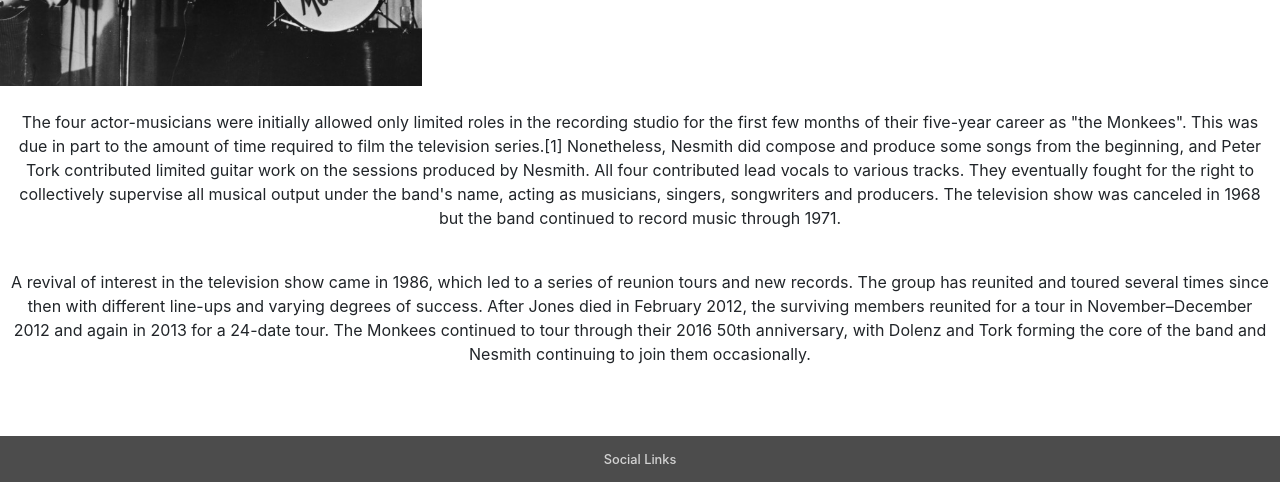
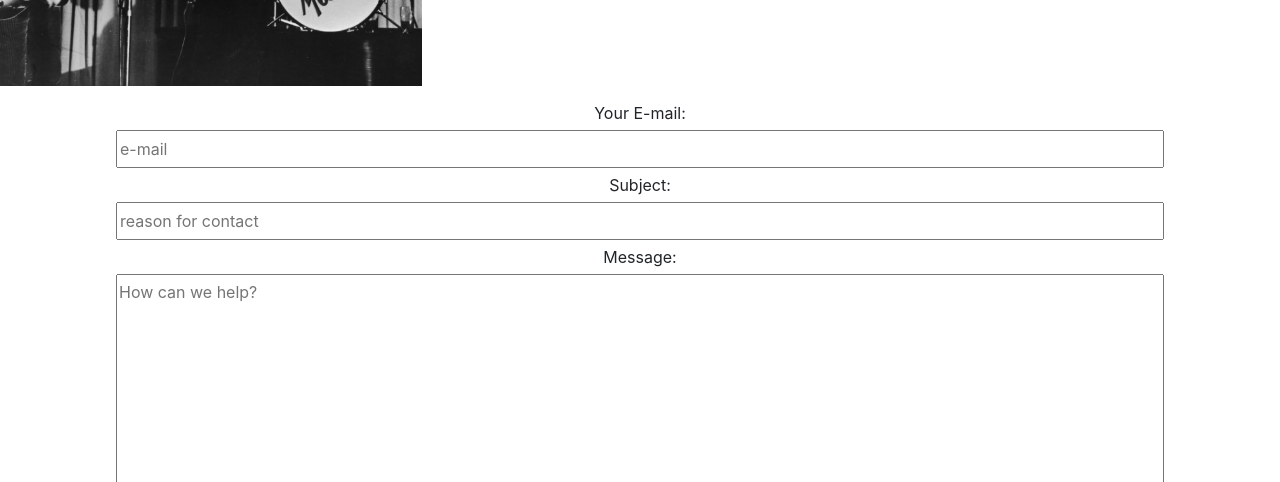
Before and after one commit to Code-Institute-Submissions/The-Monkees-13, a plain HTML site: page contact.html in a window 1280 px wide. Shown: the part 264-746 px from the top of the page. Drawn offline with nearby package versions, Linux system fonts and the light colour scheme.

Commit message:
contact form

```diff
--- a/assets/CSS/main.css
+++ b/assets/CSS/main.css
@@ -182,7 +182,7 @@
 /*page layout*/
 
 .position-one p {
-    padding: 0 1.5rem;
+    padding: 1.5rem 1.5rem 0;
 }
 
 .position-two p {
@@ -196,7 +196,25 @@
     height: 350px;
 }
 
+/*contact form*/
 
+form {
+    margin: 15px 0;
+}
+
+form input, form textarea {
+    width: 80%;
+    padding: 5px 2px;
+    margin: 5px 0;
+}
+
+form input[type="submit"] {
+    width: 40%;
+}
+
+form label {
+    margin-bottom: 0;
+}
 
 /*Queries*/
 
--- a/contact.html
+++ b/contact.html
@@ -78,6 +78,7 @@
                                     Wedding? Birthday? Bar Mitzvah? Doesn't matter! We can be there to bring
                                     you the best live entertainment you can get, rock!
                                 </p>
+                                <p>So for all your contact needs just fill out the form below and we'll be in touch!</p>
                             </div>
                         </div>
                     </div>
@@ -85,16 +86,15 @@
                     <div class="row">
                         <div class="col-sm">
                             <div class="position-two">
-                            <p>The four actor-musicians were initially allowed only limited roles in the recording studio for the first few months of their five-year career as "the Monkees".
-                                 This was due in part to the amount of time required to film the television series.[1] Nonetheless, Nesmith did compose and produce some songs from the beginning,
-                                 and Peter Tork contributed limited guitar work on the sessions produced by Nesmith. All four contributed lead vocals to various tracks.
-                                 They eventually fought for the right to collectively supervise all musical output under the band's name, acting as musicians, singers, songwriters and producers.
-                                 The television show was canceled in 1968 but the band continued to record music through 1971.</p>
-
-                            <p>A revival of interest in the television show came in 1986, which led to a series of reunion tours and new records.
-                                 The group has reunited and toured several times since then with different line-ups and varying degrees of success.
-                                 After Jones died in February 2012, the surviving members reunited for a tour in November–December 2012 and again in 2013 for a 24-date tour.
-                                 The Monkees continued to tour through their 2016 50th anniversary, with Dolenz and Tork forming the core of the band and Nesmith continuing to join them occasionally.</p>
+                                <form action="#">
+                                    <label for="e-mail">Your E-mail: </label><br>
+                                    <input type="e-mail" name="e-mail" id="e-mail" placeholder="e-mail"><br>
+                                    <label for="reason-text">Subject: </label><br>
+                                    <input type="text" name="reason-text" id="reason-text" placeholder="reason for contact"><br>
+                                    <label for="contact-text">Message: </label><br>
+                                    <textarea name="contact-text" id="contact-text" cols="30" rows="10" placeholder="How can we help?"></textarea><br>
+                                    <input type="submit" class="btn btn-dark">
+                                </form>
                             </div>
                         </div>
                     </div>
```
